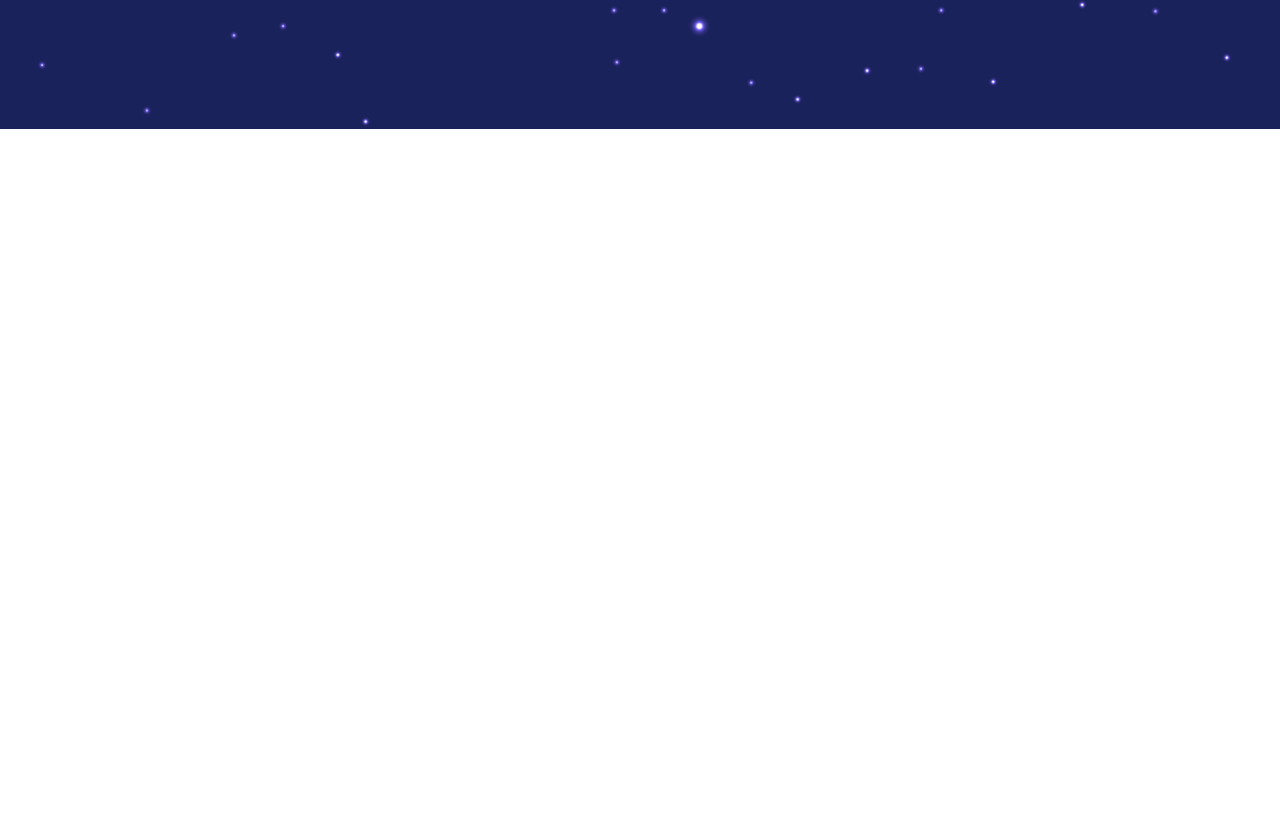
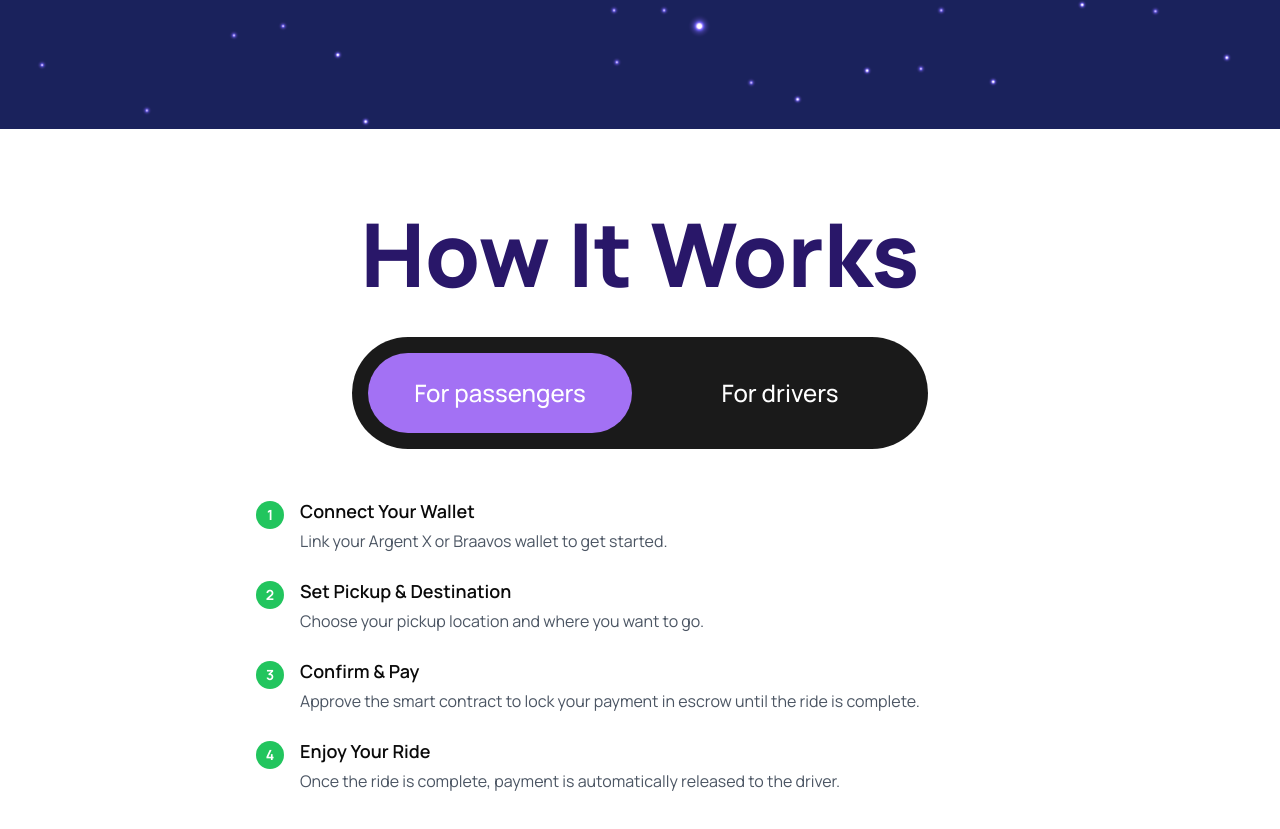
Before and after one commit to kadoso-noni/cryptoride-frontend, a Next.js app in the folder client/: page /LandingPage in a window 1280 px wide. Shown: the part 2418-3247 px from the top of the page. Before the commit the page ends 2547 px from the top, so only its background shows below. Built offline with nearby package versions, Linux system fonts and the light colour scheme.

Commit message:
Improved How it works to display dynamic on click

```diff
--- a/client/src/app/LandingPage/components/HowItWorks.tsx
+++ b/client/src/app/LandingPage/components/HowItWorks.tsx
@@ -0,0 +1,98 @@
+"use client";
+import { useState } from "react";
+
+const steps = {
+  passenger: [
+    {
+      title: "Connect Your Wallet",
+      desc: "Link your Argent X or Braavos wallet to get started.",
+    },
+    {
+      title: "Set Pickup & Destination",
+      desc: "Choose your pickup location and where you want to go.",
+    },
+    {
+      title: "Confirm & Pay",
+      desc: "Approve the smart contract to lock your payment in escrow until the ride is complete.",
+    },
+    {
+      title: "Enjoy Your Ride",
+      desc: "Once the ride is complete, payment is automatically released to the driver.",
+    },
+  ],
+  driver: [
+    {
+      title: "Create Your Profile",
+      desc: "Register your driver account and link your wallet.",
+    },
+    {
+      title: "Accept Ride Requests",
+      desc: "Get notified and accept rides near you.",
+    },
+    {
+      title: "Complete the Ride",
+      desc: "Navigate to the destination and complete the ride safely.",
+    },
+    {
+      title: "Receive Payment",
+      desc: "Payment is released to your wallet after the ride ends.",
+    },
+  ],
+};
+
+export const HowItWorks = () => {
+  const [activeTab, setActiveTab] = useState("passenger");
+
+  return (
+    <section className="w-full bg-white px-4 py-20 font-manrope">
+      <div className="container mx-auto max-w-6xl text-center">
+        <h2 className="text-3xl font-extrabold leading-tight text-[#291769] sm:text-5xl md:text-6xl lg:text-[5.5rem]">
+          How It Works
+        </h2>
+
+        {/* Tabs */}
+        <div className="mx-auto mt-10 flex w-full max-w-xl flex-col gap-3 rounded-full bg-[#1A1A1A] p-4 sm:flex-row sm:justify-center sm:gap-4">
+          <button
+            onClick={() => setActiveTab("passenger")}
+            className={`mx-auto w-fit rounded-full px-6 py-3 text-sm sm:text-2xl font-medium transition-all sm:w-full sm:py-6 ${
+              activeTab === "passenger"
+                ? "bg-[#A371F4] text-white"
+                : "text-white hover:bg-[#333]"
+            } w-full sm:w-auto`}
+          >
+            For passengers
+          </button>
+          <button
+            onClick={() => setActiveTab("driver")}
+            className={`mx-auto w-fit rounded-full px-6 py-3 text-sm sm:text-2xl font-medium transition-all sm:w-full sm:py-6 ${
+              activeTab === "driver"
+                ? "bg-purpleLight text-white"
+                : "text-white hover:bg-[#333]"
+            } w-full sm:w-auto`}
+          >
+            For drivers
+          </button>
+        </div>
+
+        {/* Steps */}
+        <div className="mx-auto mt-12 flex flex-col gap-6 px-4 text-left sm:px-0 md:max-w-2xl lg:max-w-3xl">
+          {steps[activeTab].map((step, index) => (
+            <div key={index} className="flex items-start gap-4">
+              <div className="mt-1 flex h-7 w-7 flex-shrink-0 items-center justify-center rounded-full bg-[#22C55E] text-sm font-bold text-white">
+                {index + 1}
+              </div>
+              <div>
+                <p className="text-base font-semibold text-[#0A0A0A] sm:text-lg">
+                  {step.title}
+                </p>
+                <p className="mt-1 text-sm text-[#4B5563] sm:text-base">
+                  {step.desc}
+                </p>
+              </div>
+            </div>
+          ))}
+        </div>
+      </div>
+    </section>
+  );
+};
--- a/client/src/app/LandingPage/page.tsx
+++ b/client/src/app/LandingPage/page.tsx
@@ -1,6 +1,7 @@
 
 import { Hero } from "./components/Hero";
 import { WhyChooseUs } from "./components/WhyChoosUs";
+import { HowItWorks } from "./components/HowItWorks";
 
 export default function LandingPage() {
   return (
@@ -8,6 +9,7 @@ export default function LandingPage() {
         <main>
             <Hero />
             <WhyChooseUs />
+            <HowItWorks />
         </main>
     </div>
   );
```
